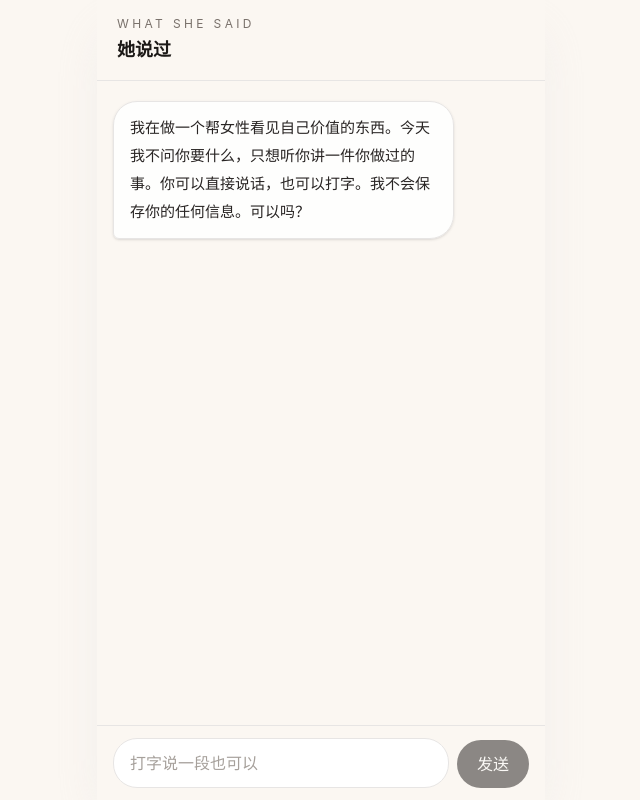
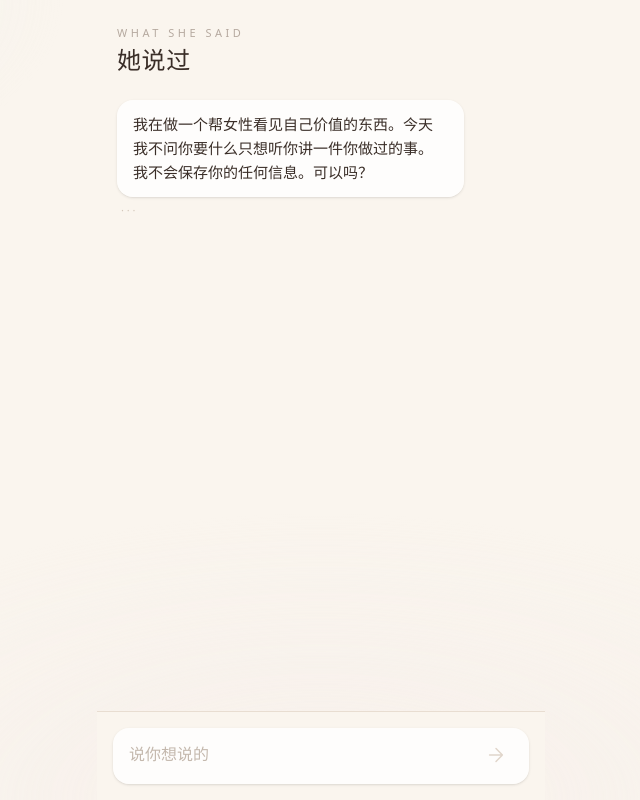
Before and after one commit to cuaqian/whatshesaid, a Next.js app: page / in a window 1280 px wide. Shown: the whole page, without its empty margins (319-959 px from the left). Built offline with nearby package versions, Linux system fonts and the light colour scheme.

Commit message:
style: 全面视觉美化(暖调配色/细腻气泡/镜面卡片/呼吸感)

```diff
--- a/app/globals.css
+++ b/app/globals.css
@@ -1,11 +1,16 @@
 @import "tailwindcss";
 
 :root {
-  --background: #fbf7f2;
-  --foreground: #2a201b;
-  --muted: #7b6d64;
-  --card: #fffaf4;
-  --line: #eaded3;
+  --bg-warm: #faf5ee;
+  --bg-card: #ffffff;
+  --text-main: #3a2e28;
+  --text-soft: #8b7d73;
+  --text-whisper: #b5a99f;
+  --line-warm: #e8ddd1;
+  --accent-rose: #d4a99a;
+  --accent-sage: #a8b5a2;
+  --aura-rose: #f5edea;
+  --aura-sage: #eef2ed;
 }
 
 * {
@@ -15,13 +20,28 @@
 html,
 body {
   min-height: 100%;
-  background: var(--background);
-  color: var(--foreground);
+  background: var(--bg-warm);
+  color: var(--text-main);
+  -webkit-font-smoothing: antialiased;
 }
 
 body {
   margin: 0;
-  font-family: var(--font-sans), ui-sans-serif, system-ui, -apple-system, BlinkMacSystemFont, "Segoe UI", sans-serif;
+  font-family: ui-sans-serif, system-ui, -apple-system, BlinkMacSystemFont, "Segoe UI", sans-serif;
+  line-height: 1.6;
+}
+
+/* subtle background texture */
+body::before {
+  content: "";
+  position: fixed;
+  inset: 0;
+  z-index: 0;
+  pointer-events: none;
+  background:
+    radial-gradient(ellipse 80% 60% at 50% 100%, var(--aura-rose) 0%, transparent 60%),
+    radial-gradient(ellipse 60% 50% at 0% 0%, var(--aura-sage) 0%, transparent 50%);
+  opacity: 0.6;
 }
 
 button,
@@ -29,3 +49,19 @@ textarea,
 input {
   font: inherit;
 }
+
+/* ---- message animation ---- */
+@keyframes fadeUp {
+  from { opacity: 0; transform: translateY(8px); }
+  to   { opacity: 1; transform: translateY(0); }
+}
+.msg-enter {
+  animation: fadeUp 0.4s ease-out both;
+}
+
+/* ---- mirror-back special glow ---- */
+.mirror-card {
+  background: linear-gradient(135deg, #fff8f4 0%, #faf5ee 60%, #f7f0ec 100%);
+  border: 1px solid var(--line-warm);
+  box-shadow: 0 2px 20px rgba(212, 169, 154, 0.12);
+}
--- a/components/chat/ChatInput.tsx
+++ b/components/chat/ChatInput.tsx
@@ -1,46 +1,51 @@
 "use client";
 
-import { FormEvent, useState } from "react";
-import { Button } from "@/components/ui/Button";
+import { useState } from "react";
 
-interface ChatInputProps {
-  disabled?: boolean;
-  ended?: boolean;
-  onSend: (message: string) => void;
+interface Props {
+  disabled: boolean;
+  ended: boolean;
+  onSend: (content: string) => void;
 }
 
-export function ChatInput({ disabled = false, ended = false, onSend }: ChatInputProps) {
+export function ChatInput({ disabled, onSend }: Props) {
   const [value, setValue] = useState("");
 
-  function handleSubmit(event: FormEvent<HTMLFormElement>) {
-    event.preventDefault();
-    const message = value.trim();
-    if (!message || disabled || ended) {
-      return;
-    }
+  function handleSubmit() {
+    const trimmed = value.trim();
+    if (!trimmed || disabled) return;
     setValue("");
-    onSend(message);
+    onSend(trimmed);
   }
 
   return (
-    <form onSubmit={handleSubmit} className="flex items-end gap-2 border-t border-stone-200 bg-[#fbf7f2]/95 px-4 py-3 backdrop-blur">
-      <textarea
-        value={value}
-        onChange={(event) => setValue(event.target.value)}
-        disabled={disabled || ended}
-        rows={1}
-        placeholder={ended ? "已经结束" : "打字说一段也可以"}
-        className="max-h-28 min-h-12 flex-1 resize-none rounded-3xl border border-stone-200 bg-white px-4 py-3 text-[16px] leading-6 text-stone-900 outline-none placeholder:text-stone-400 focus:border-stone-400"
-        onKeyDown={(event) => {
-          if (event.key === "Enter" && !event.shiftKey) {
-            event.preventDefault();
-            event.currentTarget.form?.requestSubmit();
-          }
-        }}
-      />
-      <Button type="submit" disabled={disabled || ended || !value.trim()} className="h-12 px-5">
-        发送
-      </Button>
-    </form>
+    <div className="border-t border-[#e8ddd1] bg-[#faf5ee] px-4 py-4">
+      <div className="flex items-end gap-2 rounded-2xl bg-white/80 px-4 py-2 shadow-sm transition-shadow focus-within:shadow-md focus-within:ring-1 focus-within:ring-[#d4a99a]/30">
+        <textarea
+          className="max-h-28 min-h-[40px] flex-1 resize-none border-0 bg-transparent py-1.5 text-[15px] leading-relaxed text-[#3a2e28] placeholder-[#c4b8ad] outline-none"
+          placeholder="说你想说的"
+          rows={1}
+          value={value}
+          disabled={disabled}
+          onChange={(e) => setValue(e.target.value)}
+          onKeyDown={(e) => {
+            if (e.key === "Enter" && !e.shiftKey) {
+              e.preventDefault();
+              handleSubmit();
+            }
+          }}
+        />
+        <button
+          disabled={disabled || !value.trim()}
+          className="mb-1 shrink-0 rounded-full p-1.5 text-[#d4a99a] transition-colors hover:text-[#b88475] disabled:text-[#e0d5ca]"
+          onClick={handleSubmit}
+          aria-label="发送"
+        >
+          <svg width="22" height="22" viewBox="0 0 24 24" fill="none" stroke="currentColor" strokeWidth="1.6" strokeLinecap="round" strokeLinejoin="round">
+            <path d="M5 12h14M12 5l7 7-7 7" />
+          </svg>
+        </button>
+      </div>
+    </div>
   );
 }
--- a/components/chat/ChatWindow.tsx
+++ b/components/chat/ChatWindow.tsx
@@ -6,31 +6,19 @@ import type { UiMessage } from "@/types/message";
 import { ChatInput } from "./ChatInput";
 import { MessageBubble } from "./MessageBubble";
 import { QuoteConfirm } from "./QuoteConfirm";
-import { LoadingDots } from "@/components/ui/LoadingDots";
 
-const INITIAL_MESSAGE = "我在做一个帮女性看见自己价值的东西。今天我不问你要什么，只想听你讲一件你做过的事。你可以直接说话，也可以打字。我不会保存你的任何信息。可以吗？";
+const INITIAL_MESSAGE = "我在做一个帮女性看见自己价值的东西。今天我不问你要什么只想听你讲一件你做过的事。我不会保存你的任何信息。可以吗？";
 const SESSION_KEY = "whatshesaid_session";
 
+const TOTAL_STAGES = 5;
 const STAGE_LABELS: Partial<Record<InterviewStage, string>> = {
-  opening: "开场",
-  story: "带回现场",
-  keyword_followup: "追问细节",
-  external_evidence: "被认可的证明",
-  reference_shift: "换个角度看自己",
-  quote_confirm: "把话说给你听",
-  mirror_back: "你已说出口",
-  end: "结束"
+  opening: "开场", story: "听你讲", keyword_followup: "追问",
+  external_evidence: "别人的眼睛", reference_shift: "换个尺子",
+  quote_confirm: "那句你说过的话", mirror_back: "听见自己", end: ""
 };
 
-const TOTAL_STAGES = 5;
-
 function stageToIndex(stage: InterviewStage): number {
-  const map: Partial<Record<InterviewStage, number>> = {
-    opening: 0, story: 1, keyword_followup: 1,
-    external_evidence: 2, reference_shift: 3,
-    quote_confirm: 4, mirror_back: 5, end: 5
-  };
-  return Math.min(map[stage] ?? 0, TOTAL_STAGES);
+  return ({ opening: 0, story: 1, keyword_followup: 1, external_evidence: 2, reference_shift: 3, quote_confirm: 4, mirror_back: 5, end: 5 } as Record<string, number>)[stage] ?? 0;
 }
 
 export function ChatWindow() {
@@ -47,88 +35,55 @@ export function ChatWindow() {
   const reset = useCallback(() => {
     setSessionId(null);
     setMessages([{ id: "initial", role: "assistant", content: INITIAL_MESSAGE }]);
-    setEnded(false);
-    setStage("opening");
-    setQuoteCandidate(null);
-    try { window.localStorage.removeItem(SESSION_KEY); } catch { /* ignore */ }
+    setEnded(false); setStage("opening"); setQuoteCandidate(null);
+    try { window.localStorage.removeItem(SESSION_KEY); } catch { /* */ }
   }, []);
 
   useEffect(() => {
-    try {
-      const stored = window.localStorage.getItem(SESSION_KEY);
-      if (stored) setSessionId(stored);
-    } catch { /* ignore */ }
+    try { const s = window.localStorage.getItem(SESSION_KEY); if (s) setSessionId(s); } catch { /* */ }
   }, []);
-
-  useEffect(() => {
-    bottomRef.current?.scrollIntoView({ behavior: "smooth" });
-  }, [messages, loading, quoteCandidate]);
+  useEffect(() => { bottomRef.current?.scrollIntoView({ behavior: "smooth" }); }, [messages, loading, quoteCandidate]);
 
   async function sendMessage(content: string) {
     if (loading || ended) return;
-    if (ended) { reset(); return; }
 
-    const userMessage: UiMessage = { id: crypto.randomUUID(), role: "user", content };
-    setMessages((current) => [...current, userMessage]);
-    setLoading(true);
-    setQuoteCandidate(null);
+    setMessages((c) => [...c, { id: crypto.randomUUID(), role: "user", content }]);
+    setLoading(true); setQuoteCandidate(null);
 
-    let currentSessionId = sessionId;
-    if (typeof window !== "undefined") {
-      try { const s = window.localStorage.getItem(SESSION_KEY); if (s) currentSessionId = s; } catch { /* ignore */ }
-    }
+    let sid = sessionId;
+    try { const s = window.localStorage.getItem(SESSION_KEY); if (s) sid = s; } catch { /* */ }
 
     try {
-      const response = await fetch("/api/chat", {
-        method: "POST",
-        headers: { "Content-Type": "application/json" },
-        body: JSON.stringify({ sessionId: currentSessionId, message: content })
-      });
-      if (!response.ok) throw new Error("chat request failed");
-
-      const data = (await response.json()) as ChatResponse;
-      setSessionId(data.sessionId);
-      setEnded(data.ended);
-      setStage(data.stage);
-      setQuoteCandidate(data.requiresConfirmation ? data.quoteCandidate : null);
-      try { if (data.sessionId) window.localStorage.setItem(SESSION_KEY, data.sessionId); } catch { /* ignore */ }
-
-      setMessages((current) => [...current, {
-        id: crypto.randomUUID(), role: "assistant",
-        content: data.reply,
-        requiresConfirmation: data.requiresConfirmation,
-        quoteCandidate: data.quoteCandidate
-      }]);
+      const r = await fetch("/api/chat", { method: "POST", headers: { "Content-Type": "application/json" }, body: JSON.stringify({ sessionId: sid, message: content }) });
+      if (!r.ok) throw new Error("");
+      const d = (await r.json()) as ChatResponse;
+      setSessionId(d.sessionId); setEnded(d.ended); setStage(d.stage);
+      setQuoteCandidate(d.requiresConfirmation ? d.quoteCandidate : null);
+      try { if (d.sessionId) window.localStorage.setItem(SESSION_KEY, d.sessionId); } catch { /* */ }
+      setMessages((c) => [...c, { id: crypto.randomUUID(), role: "assistant", content: d.reply, quoteCandidate: d.quoteCandidate }]);
     } catch {
-      setMessages((current) => [...current, {
-        id: crypto.randomUUID(), role: "assistant",
-        content: "我这边停一下。咱先说你手里这件事。"
-      }]);
-    } finally {
-      setLoading(false);
-    }
+      setMessages((c) => [...c, { id: crypto.randomUUID(), role: "assistant", content: "我这边停一下。咱先说你手里这件事。" }]);
+    } finally { setLoading(false); }
   }
 
-  const stageIndex = stageToIndex(stage);
-  const stageLabel = STAGE_LABELS[stage] ?? "";
+  const stageIndex = Math.min(stageToIndex(stage), TOTAL_STAGES);
 
   return (
-    <main className="mx-auto flex h-[100dvh] max-w-md flex-col bg-[#fbf7f2] shadow-2xl shadow-stone-200/60">
+    <main className="mx-auto flex h-[100dvh] max-w-md flex-col relative z-10">
       {/* header */}
-      <header className="border-b border-stone-200 px-5 py-4">
-        <div className="flex items-center justify-between">
+      <header className="px-5 pt-6 pb-4">
+        <div className="flex items-end justify-between">
           <div>
-            <p className="text-xs tracking-[0.28em] text-stone-500">WHAT SHE SAID</p>
-            <h1 className="mt-1 text-lg font-semibold text-stone-900">她说过</h1>
+            <p className="text-[11px] tracking-[0.32em] text-[#b5a99f] uppercase">What She Said</p>
+            <h1 className="mt-0.5 text-2xl font-normal text-[#3a2e28] tracking-wide">她说过</h1>
           </div>
           {!ended && stage !== "opening" && (
-            <div className="flex flex-col items-end gap-1">
-              <span className="text-[11px] text-stone-400">{stageLabel}</span>
-              <div className="flex gap-1">
+            <div className="flex flex-col items-end gap-2 pb-0.5">
+              <span className="text-xs text-[#b5a99f]">{STAGE_LABELS[stage]}</span>
+              <div className="flex gap-1.5">
                 {Array.from({ length: TOTAL_STAGES }, (_, i) => (
-                  <div
-                    key={i}
-                    className={`h-1 w-4 rounded-full transition-colors ${i < stageIndex ? "bg-stone-700" : "bg-stone-200"}`}
+                  <div key={i}
+                    className={`h-[3px] rounded-full transition-all duration-500 ${i < stageIndex ? "w-5 bg-[#d4a99a]" : "w-3 bg-[#e8ddd1]"}`}
                   />
                 ))}
               </div>
@@ -138,17 +93,17 @@ export function ChatWindow() {
       </header>
 
       {/* messages */}
-      <section className="flex-1 overflow-y-auto px-4 py-5">
-        <div className="space-y-4">
-          {messages.map((message) => (
-            <MessageBubble key={message.id} message={message} />
+      <section className="flex-1 overflow-y-auto px-5 py-2">
+        <div className="space-y-5">
+          {messages.map((msg, i) => (
+            <MessageBubble key={msg.id} message={msg} isLatest={i === messages.length - 1 && msg.role === "assistant"} />
           ))}
           {loading && (
-            <div className="flex justify-start">
-              <div className="rounded-3xl rounded-bl-md border border-stone-200 bg-white/85 px-5 py-3 shadow-sm">
+            <div className="flex justify-start msg-enter">
+              <div className="rounded-2xl bg-white/80 px-5 py-3.5 shadow-sm">
                 {stage === "quote_confirm" || stage === "mirror_back"
-                  ? <p className="text-sm text-stone-400">正在确认那句你说过的话……</p>
-                  : <LoadingDots />}
+                  ? <span className="text-sm text-[#b5a99f] italic">想把她说过的那句话还给她……</span>
+                  : <span className="flex gap-1"><span className="h-1.5 w-1.5 animate-bounce rounded-full bg-[#d4a99a] [animation-delay:0s]" /><span className="h-1.5 w-1.5 animate-bounce rounded-full bg-[#d4a99a] [animation-delay:0.15s]" /><span className="h-1.5 w-1.5 animate-bounce rounded-full bg-[#d4a99a] [animation-delay:0.3s]" /></span>}
               </div>
             </div>
           )}
@@ -157,16 +112,15 @@ export function ChatWindow() {
       </section>
 
       {/* quote confirm */}
-      {quoteCandidate && !loading ? <QuoteConfirm quote={quoteCandidate} onConfirm={sendMessage} /> : null}
+      {quoteCandidate && !loading && <QuoteConfirm quote={quoteCandidate} onConfirm={sendMessage} />}
 
-      {/* input or reset */}
+      {/* input */}
       {ended ? (
-        <div className="border-t border-stone-200 bg-[#fbf7f2] px-4 py-4 text-center">
-          <button
-            onClick={reset}
-            className="text-sm text-stone-500 underline underline-offset-4 hover:text-stone-700"
+        <div className="border-t border-[#e8ddd1] bg-[#faf5ee] px-5 py-6 text-center">
+          <button onClick={reset}
+            className="text-sm tracking-wide text-[#b5a99f] transition-colors hover:text-[#8b7d73]"
           >
-            重新开始一次访谈
+            ✦ 重新开始
           </button>
         </div>
       ) : (
--- a/components/chat/MessageBubble.tsx
+++ b/components/chat/MessageBubble.tsx
@@ -1,22 +1,35 @@
+"use client";
+
 import type { UiMessage } from "@/types/message";
 
-interface MessageBubbleProps {
-  message: UiMessage;
-}
-
-export function MessageBubble({ message }: MessageBubbleProps) {
-  const isUser = message.role === "user";
+export function MessageBubble({ message, isLatest }: { message: UiMessage; isLatest?: boolean }) {
+  const isAssistant = message.role === "assistant";
 
   return (
-    <div className={`flex ${isUser ? "justify-end" : "justify-start"}`}>
-      <div
-        className={`max-w-[82%] whitespace-pre-wrap rounded-3xl px-4 py-3 text-[15px] leading-7 shadow-sm ${
-          isUser
-            ? "rounded-br-md bg-stone-900 text-stone-50"
-            : "rounded-bl-md border border-stone-200 bg-white/85 text-stone-800"
-        }`}
-      >
-        {message.content}
+    <div className={`msg-enter flex ${isAssistant ? "justify-start" : "justify-end"}`}>
+      <div className={`max-w-[85%] ${isAssistant ? "" : "flex flex-col items-end"}`}>
+        {/* assistant bubble */}
+        {isAssistant && (
+          <div className={`rounded-2xl px-4 py-3 text-[15px] leading-relaxed ${
+            message.quoteCandidate
+              ? "mirror-card text-[#3a2e28]"
+              : "bg-white/80 text-[#3a2e28] shadow-sm"
+          }`}>
+            <span>{message.content}</span>
+          </div>
+        )}
+
+        {/* user bubble */}
+        {!isAssistant && (
+          <div className="rounded-2xl rounded-br-md bg-[#3a2e28] px-4 py-3 text-[15px] leading-relaxed text-white/90 shadow-sm">
+            <span>{message.content}</span>
+          </div>
+        )}
+
+        {/* subtle timestamp feel */}
+        {isLatest && isAssistant && !message.quoteCandidate && (
+          <p className="mt-1 ml-1 text-[11px] text-[#d4c8bb]">· · ·</p>
+        )}
       </div>
     </div>
   );
```
Also changed, not shown: components/chat/QuoteConfirm.tsx (+24 -14 lines).
